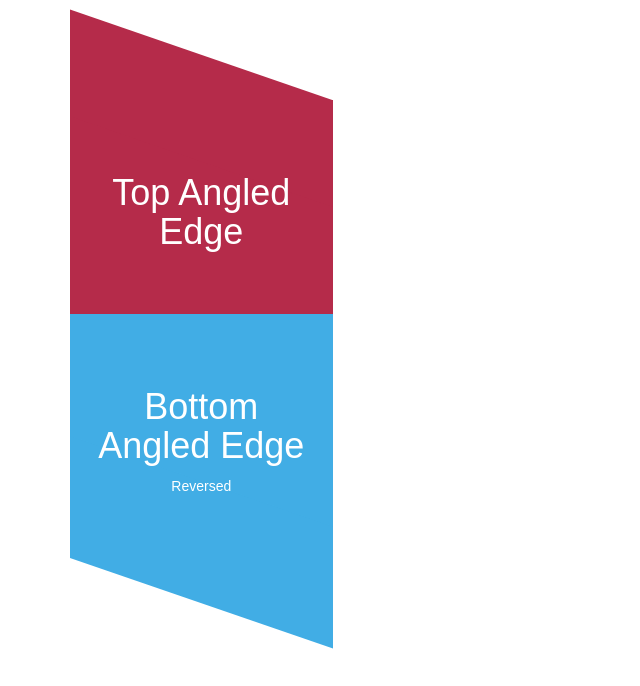
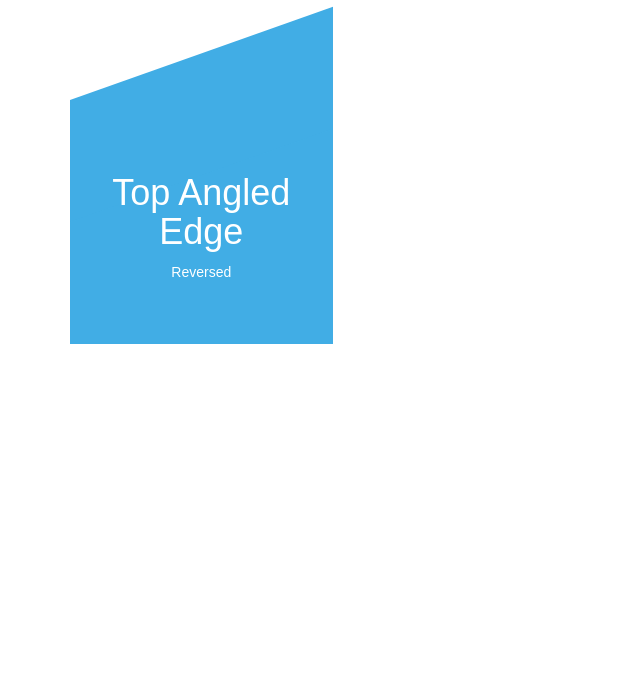
Before and after one commit to fer77/theSandbox, a plain HTML site: page WBYhomePage/sideNavBar/index.html in a window 1280 px wide. Shown: the whole page, without its empty margins (0-640 px from the left). Drawn offline with nearby package versions, Linux system fonts and the light colour scheme.

Commit message:
playing with styles for homepage

```diff
--- a/WBYhomePage/sideNavBar/index.html
+++ b/WBYhomePage/sideNavBar/index.html
@@ -12,21 +12,17 @@
     <div class="container" style="margin-top: 100px;">
       <div class="row row-centered">
 
-        <!-- <img src="../images/Asset 1.png" /> -->
         <div class="col-xs-3 col-centered col-max">
 
-          <div class="block -berry edge--top">
+          <div class="block -blue edge--top--reverse">
             <h1>Top Angled Edge</h1>
+            <p>Reversed</p>
           </div>
-          <div class="block -blue edge--bottom--reverse">
-          <h1>Bottom Angled Edge</h1>
-          <p>Reversed</p>
-          </div>
+
 
         </div>
 
       </div>
     </div>
-
   </body>
 </html>
--- a/WBYhomePage/sideNavBar/style.css
+++ b/WBYhomePage/sideNavBar/style.css
@@ -1,3 +1,26 @@
+.edge--top--reverse {
+  position: relative;
+  z-index: 1;
+}
+.edge--top--reverse:before {
+  background: inherit;
+  content: '';
+  display: block;
+  height: 50%;
+  left: 0;
+  position: absolute;
+  right: 0;
+  z-index: -1;
+  -webkit-backface-visibility: hidden;
+}
+.edge--top--reverse:before {
+  top: 0;
+  -webkit-transform: skewY(-19.5deg);
+          transform: skewY(-19.5deg);
+  -webkit-transform-origin: 0 0;
+          transform-origin: 0 0;
+}
+
 .edge--bottom--reverse {
   position: relative;
   z-index: 1;
```
